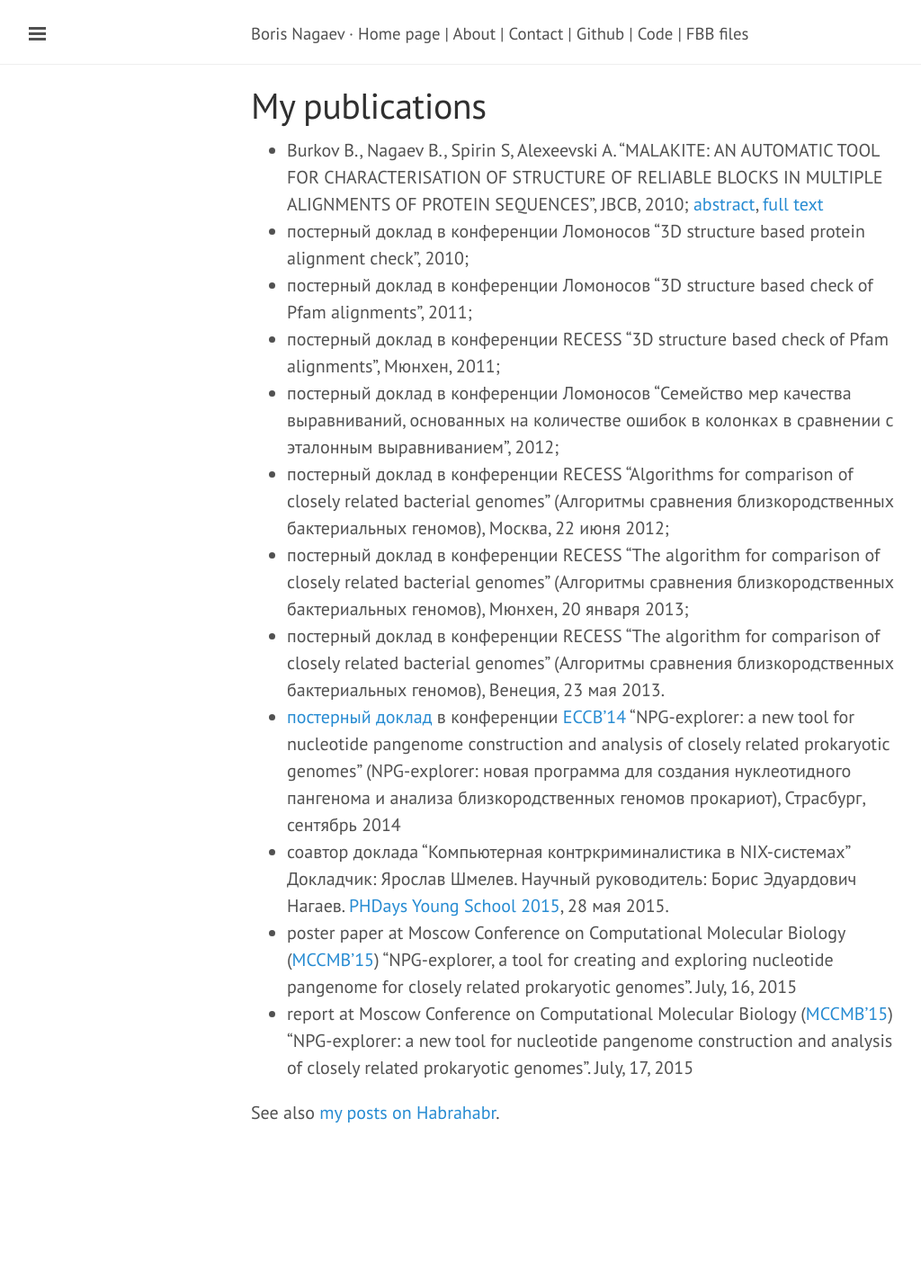
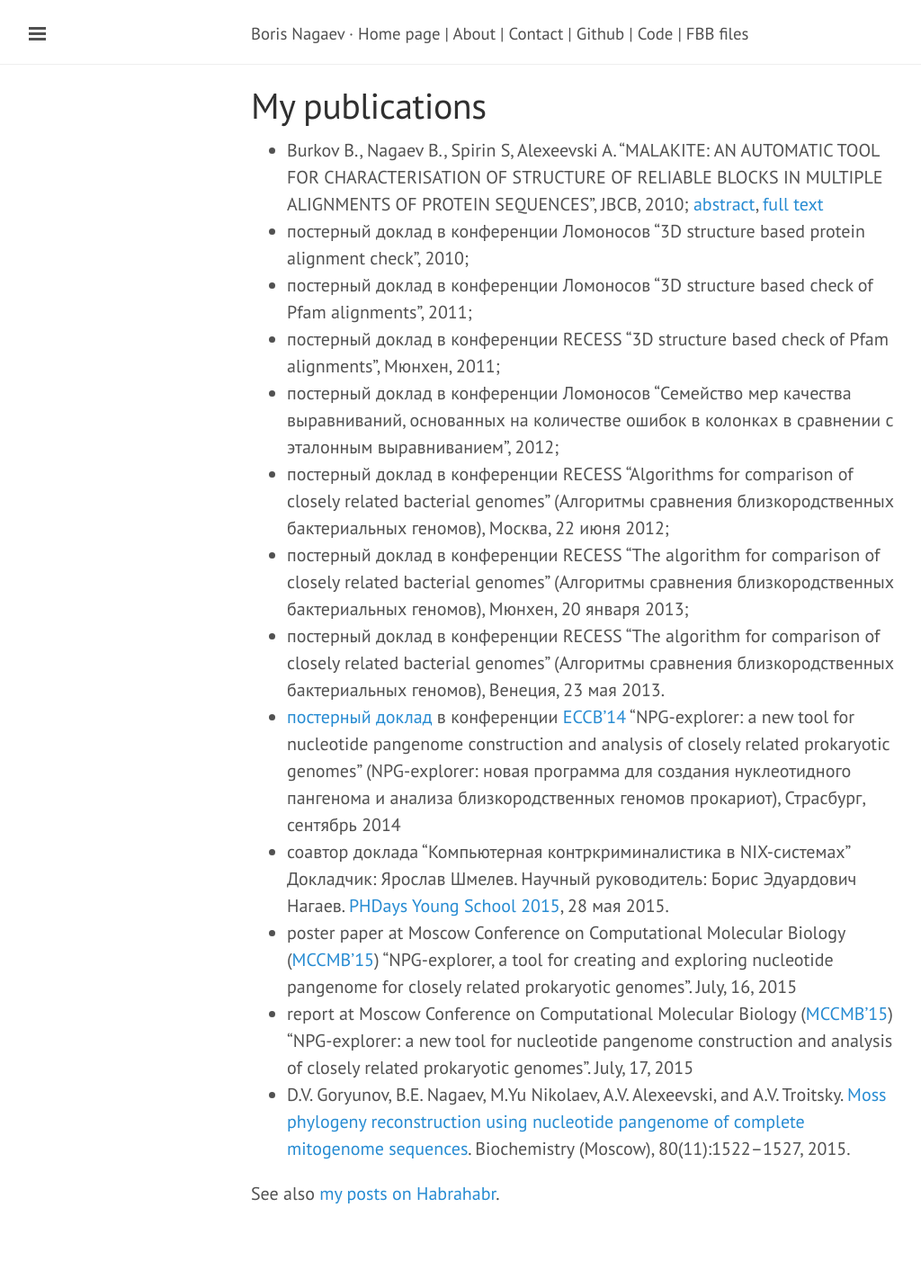
Before and after one commit to starius/starius.github.io, a Jekyll site: the page built from articles.md, in a window 1280 px wide. Shown: the whole page at 90% size, without its empty margins (1-1025 px from the left). Built offline with Jekyll 4.4.1, drawn with Linux system fonts in a browser that asks for light colours; Markdown is read by kramdown in place of the engine named in the settings; before the commit the page ends 1332 px from its top, so only the background shows below that.

Commit message:
articles: add "Moss phylogeny reconstruction ..."

```diff
--- a/articles.md
+++ b/articles.md
@@ -53,6 +53,10 @@ title: My publications
     "NPG-explorer: a new tool for nucleotide pangenome
     construction and analysis of closely related prokaryotic
     genomes". July, 17, 2015
+* D.V. Goryunov, B.E. Nagaev, M.Yu Nikolaev, A.V. Alexeevski, and A.V. Troitsky.
+  [Moss phylogeny reconstruction using nucleotide pangenome of
+  complete mitogenome sequences][mosses].
+  Biochemistry (Moscow), 80(11):1522–1527, 2015.
 
 See also [my posts on Habrahabr](http://habrahabr.ru/users/starius/topics/).
 
```
Also changed, not shown: other parts of articles.md (+1 -0 lines).
